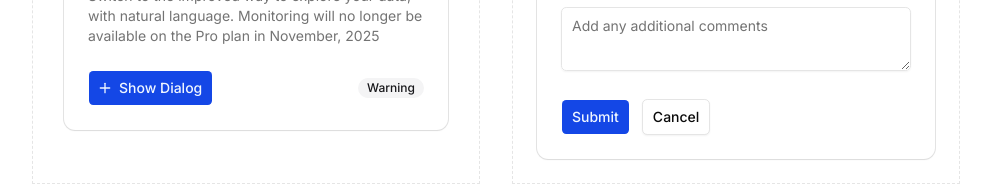
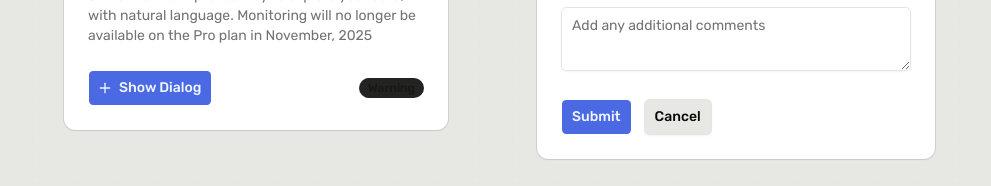
Before and after one commit to AbulBashar38/zavi-soft-test, a Next.js app: page / in a window 1280 px wide. Shown: the part 494-680 px from the top of the page, without its empty margins (144-1135 px from the left). Built offline with nearby package versions, Linux system fonts and the light colour scheme.

Commit message:
add font and color

```diff
--- a/app/globals.css
+++ b/app/globals.css
@@ -48,15 +48,15 @@
 }
 
 :root {
-  --background: oklch(1 0 0);
-  --foreground: oklch(0.145 0 0);
+  --background: oklch(0.9268 0.0053 106.5);
+  --foreground: oklch(0.2554 0.0037 106.66);
   --card: oklch(1 0 0);
   --card-foreground: oklch(0.145 0 0);
   --popover: oklch(1 0 0);
   --popover-foreground: oklch(0.145 0 0);
-  --primary: oklch(0.488 0.243 264.376);
+  --primary: oklch(0.5649 0.187 268.85);
   --primary-foreground: oklch(0.97 0.014 254.604);
-  --secondary: oklch(0.967 0.001 286.375);
+  --secondary: oklch(0.2554 0.0037 106.66);
   --secondary-foreground: oklch(0.21 0.006 285.885);
   --muted: oklch(0.97 0 0);
   --muted-foreground: oklch(0.556 0 0);
@@ -83,15 +83,15 @@
 }
 
 .dark {
-  --background: oklch(0.145 0 0);
-  --foreground: oklch(0.985 0 0);
+  --background: oklch(0.9268 0.0053 106.5);
+  --foreground: oklch(0.2554 0.0037 106.66);
   --card: oklch(0.205 0 0);
   --card-foreground: oklch(0.985 0 0);
   --popover: oklch(0.205 0 0);
   --popover-foreground: oklch(0.985 0 0);
-  --primary: oklch(0.42 0.18 266);
+  --primary: oklch(0.5649 0.187 268.85);
   --primary-foreground: oklch(0.97 0.014 254.604);
-  --secondary: oklch(0.274 0.006 286.033);
+  --secondary: oklch(0.2554 0.0037 106.66);
   --secondary-foreground: oklch(0.985 0 0);
   --muted: oklch(0.269 0 0);
   --muted-foreground: oklch(0.708 0 0);
--- /dev/null
+++ b/app/home/page.tsx
@@ -0,0 +1,5 @@
+const HomePage = () => {
+  return <section></section>;
+};
+
+export default HomePage;
--- a/app/layout.tsx
+++ b/app/layout.tsx
@@ -1,8 +1,8 @@
 import type { Metadata } from "next";
-import { Geist, Geist_Mono, Inter } from "next/font/google";
+import { Geist, Geist_Mono, Rubik } from "next/font/google";
 import "./globals.css";
 
-const inter = Inter({subsets:['latin'],variable:'--font-sans'});
+const rubik = Rubik({ subsets: ["latin"], variable: "--font-sans" });
 
 const geistSans = Geist({
   variable: "--font-geist-sans",
@@ -15,8 +15,8 @@ const geistMono = Geist_Mono({
 });
 
 export const metadata: Metadata = {
-  title: "Create Next App",
-  description: "Generated by create next app",
+  title: "E-commerce",
+  description: "Buy you product",
 };
 
 export default function RootLayout({
@@ -25,7 +25,7 @@ export default function RootLayout({
   children: React.ReactNode;
 }>) {
   return (
-    <html lang="en" className={inter.variable}>
+    <html lang="en" className={rubik.variable}>
       <body
         className={`${geistSans.variable} ${geistMono.variable} antialiased`}
       >
```
